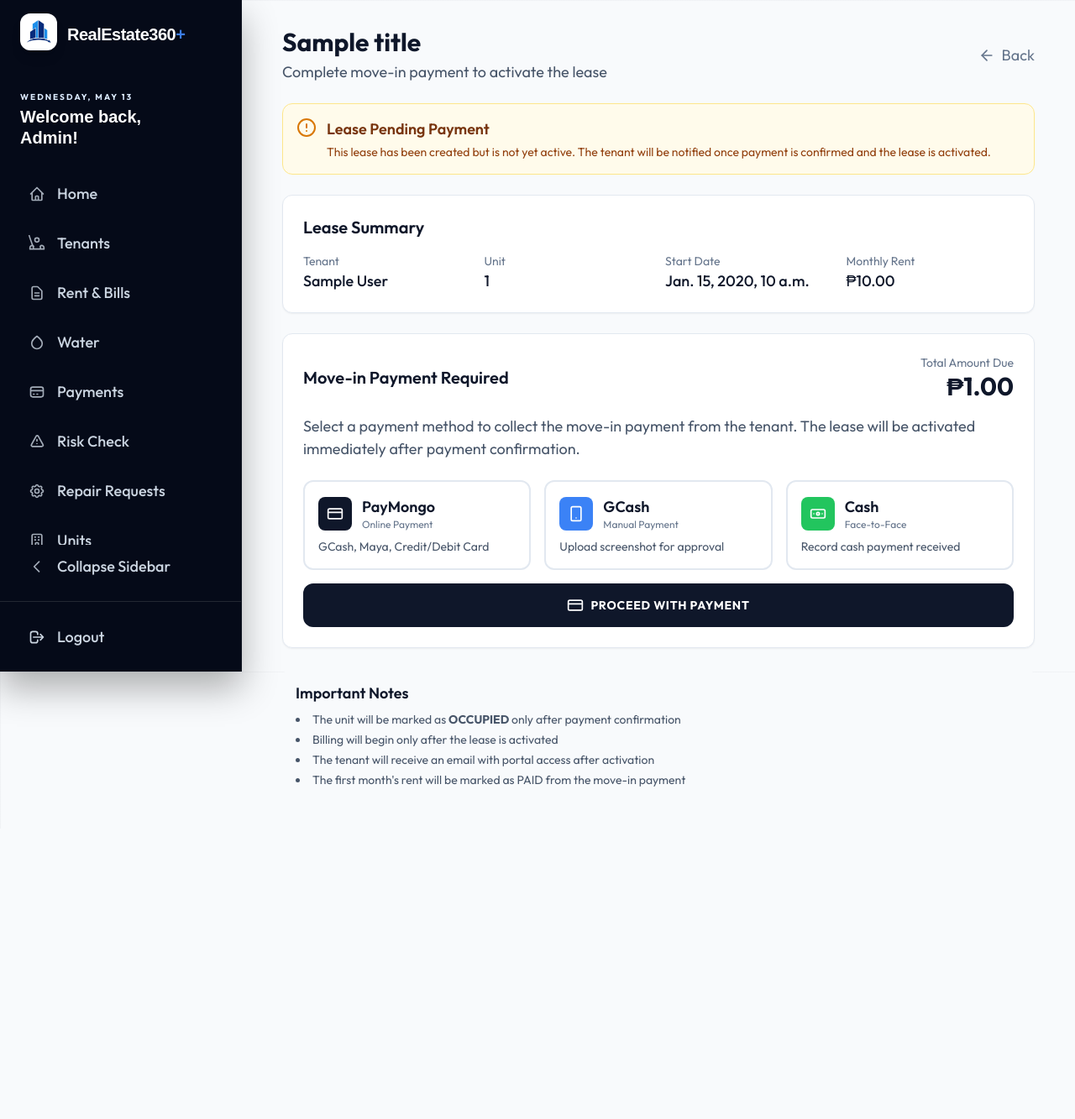
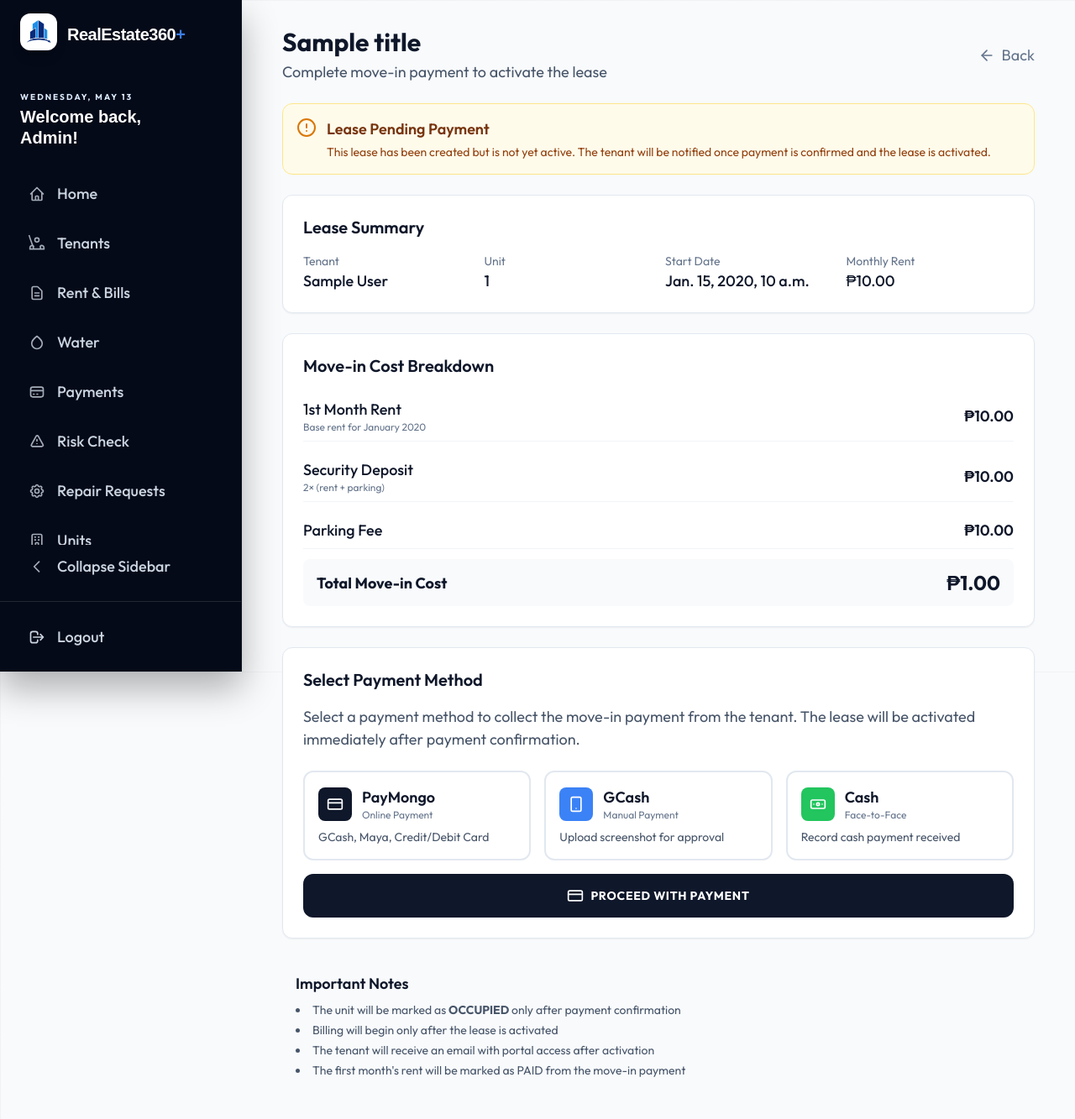
Before and after one commit to JOHNARVINTUM/RealEstateDemo, a Django app: template templates/admin_portal/lease_payment.html in a window 1280 px wide. Shown: the whole page at 84% size. Before the commit the page ends 937 px from the top, so only its background shows below. Run offline with Django 5.2, Linux system fonts and the light colour scheme; the template is opened without the code that fills it: most values are stand-ins (such as "Sample title", 1, 10 or a date in 2020); some libraries are stand-ins or nearby versions; some web fonts are replaced.

Commit message:
Add detailed move-in cost breakdown to lease payment page similar to billing ledger format

```diff
--- a/templates/admin_portal/lease_payment.html
+++ b/templates/admin_portal/lease_payment.html
@@ -59,14 +59,47 @@
         </div>
     </div>
 
+    <!-- Move-in Cost Breakdown -->
+    <div class="bg-white rounded-xl shadow-sm border border-slate-200 p-6 mb-6">
+        <h2 class="text-xl font-semibold text-slate-900 mb-4">Move-in Cost Breakdown</h2>
+        <div class="space-y-3">
+            <div class="flex justify-between items-center py-2 border-b border-slate-100">
+                <div>
+                    <p class="font-medium text-slate-900">1st Month Rent</p>
+                    <p class="text-xs text-slate-500">Base rent for {{ lease.start_date|date:"F Y" }}</p>
+                </div>
+                <p class="font-semibold text-slate-900">₱{{ lease.monthly_rent|floatformat:2 }}</p>
+            </div>
+            <div class="flex justify-between items-center py-2 border-b border-slate-100">
+                <div>
+                    <p class="font-medium text-slate-900">Security Deposit</p>
+                    <p class="text-xs text-slate-500">2× (rent + parking)</p>
+                </div>
+                <p class="font-semibold text-slate-900">₱{{ lease.security_deposit|floatformat:2 }}</p>
+            </div>
+            {% if lease.parking_fee > 0 %}
+            <div class="flex justify-between items-center py-2 border-b border-slate-100">
+                <div>
+                    <p class="font-medium text-slate-900">Parking Fee</p>
+                    <p class="text-xs text-slate-500">
+                        {% if lease.motorcycle_slots > 0 %}{{ lease.motorcycle_slots }} motorcycle slot{{ lease.motorcycle_slots|pluralize }}{% endif %}
+                        {% if lease.car_slots > 0 %}{% if lease.motorcycle_slots > 0 %} + {% endif %}{{ lease.car_slots }} car slot{{ lease.car_slots|pluralize }}{% endif %}
+                    </p>
+                </div>
+                <p class="font-semibold text-slate-900">₱{{ lease.parking_fee|floatformat:2 }}</p>
+            </div>
+            {% endif %}
+            <div class="flex justify-between items-center py-3 bg-slate-50 rounded-lg px-4 mt-4">
+                <p class="font-bold text-slate-900">Total Move-in Cost</p>
+                <p class="text-2xl font-bold text-slate-900">₱{{ total_move_in_cost|floatformat:2 }}</p>
+            </div>
+        </div>
+    </div>
+
     <!-- Payment Required -->
     <div class="bg-white rounded-xl shadow-sm border border-slate-200 p-6 mb-6">
         <div class="flex items-center justify-between mb-4">
-            <h2 class="text-xl font-semibold text-slate-900">Move-in Payment Required</h2>
-            <div class="text-right">
-                <p class="text-sm text-slate-500">Total Amount Due</p>
-                <p class="text-3xl font-bold text-slate-900">₱{{ total_move_in_cost|floatformat:2 }}</p>
-            </div>
+            <h2 class="text-xl font-semibold text-slate-900">Select Payment Method</h2>
         </div>
 
         <p class="text-slate-600 mb-6">
```
